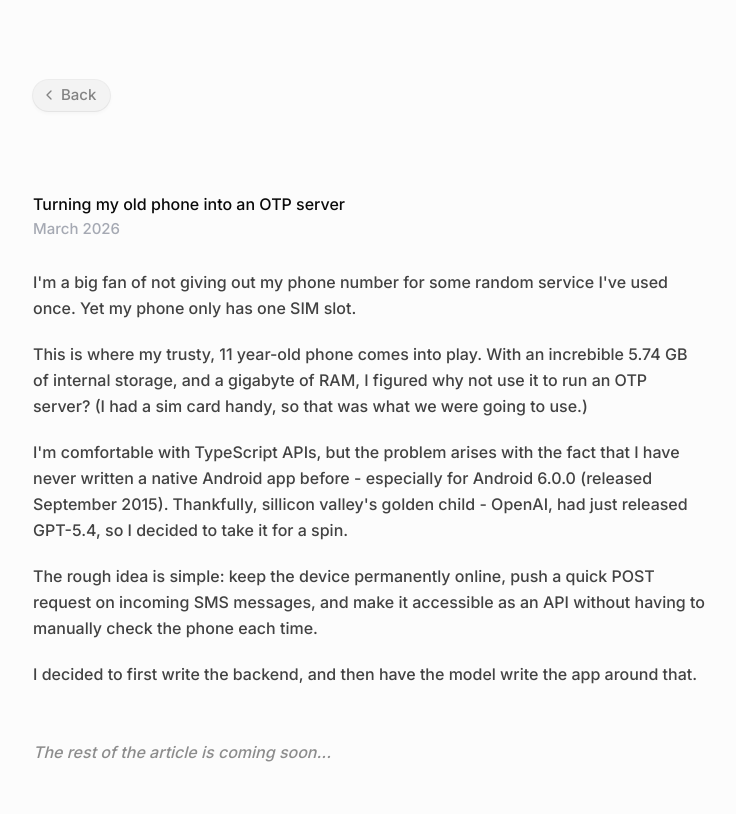
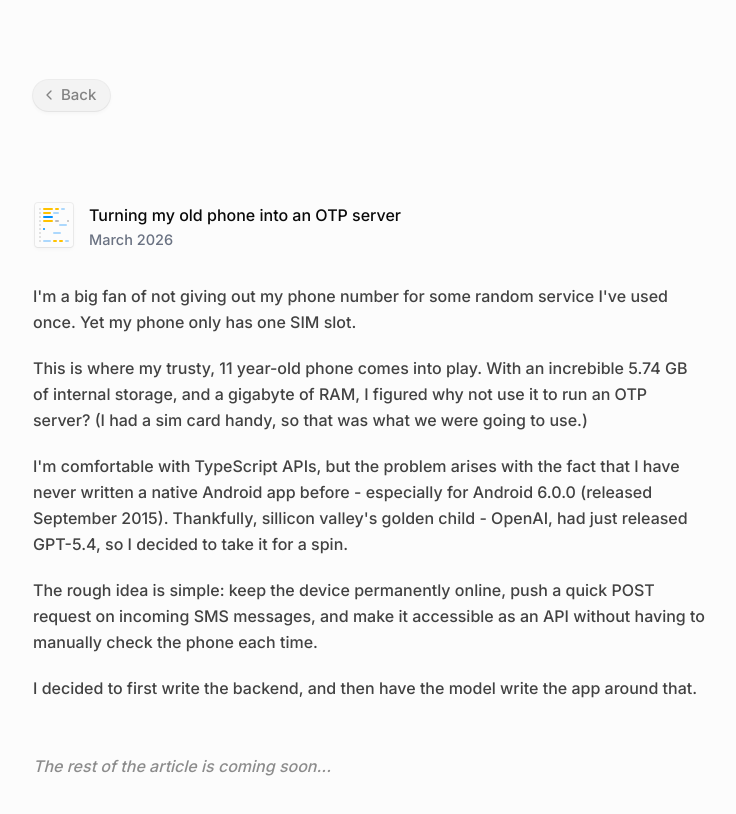
Before and after one commit to nocdn/portfolior, a Next.js app: page /writing/otp-api in a window 1280 px wide. Shown: the top 814 px of the page, without its empty margins (271-1007 px from the left). Built offline with nearby package versions, Linux system fonts and the light colour scheme; no server answers; what tailwindcss-motion would draw is missing.

Commit message:
feat: add new article headings, reusing the article component

```diff
--- a/app/writing/family-drawer/page.tsx
+++ b/app/writing/family-drawer/page.tsx
@@ -17,7 +17,11 @@ export default async function FamilyDrawer() {
 
   return (
     <div className="flex flex-col gap-5 px-5 md:px-0">
-      <ArticleHeading title={familyDrawerArticle.title} date={familyDrawerArticle.date} />
+      <ArticleHeading
+        title={familyDrawerArticle.title}
+        date={familyDrawerArticle.date}
+        href={familyDrawerHref}
+      />
       <p className="text-paragraph mb-2 max-w-2xl">
         It feels like whenever the topic of animations (whether that is web or otherwise) comes up,
         the{" "}
--- a/app/writing/otp-api/page.tsx
+++ b/app/writing/otp-api/page.tsx
@@ -11,7 +11,11 @@ export default async function OldPhoneOtpApiPage() {
 
   return (
     <div className="flex flex-col gap-5 px-5 md:px-0">
-      <ArticleHeading title={oldPhoneOtpApiArticle.title} date={oldPhoneOtpApiArticle.date} />
+      <ArticleHeading
+        title={oldPhoneOtpApiArticle.title}
+        date={oldPhoneOtpApiArticle.date}
+        href={oldPhoneOtpApiHref}
+      />
       <p className="text-paragraph max-w-2xl">
         I'm a big fan of not giving out my phone number for some random service I've used once. Yet
         my phone only has one SIM slot.
--- a/components/Article.tsx
+++ b/components/Article.tsx
@@ -59,34 +59,43 @@ export function Article({
   href,
   disabled,
   className,
+  titleTag = "p",
+  prefetch = true,
+  showBookIcon = true,
 }: {
   title: string
   date: string
   href: string
   disabled?: boolean
   className?: string
+  titleTag?: "p" | "h1"
+  prefetch?: boolean
+  showBookIcon?: boolean
 }) {
+  const TitleTag = titleTag
+
   return (
     <Link
       href={href}
-      prefetch={true}
+      prefetch={prefetch}
       className={`font-inter flex w-full gap-4 rounded-lg py-3 pl-0.5 text-[16px] leading-normal antialiased ${
         disabled ? "cursor-not-allowed" : "cursor-pointer"
       } ${className ?? ""}`}
     >
       <ArticleIcon seed={href} />
       <div>
-        <p className="text-gray-1200 font-medium">{title}</p>
+        <TitleTag className="text-gray-1200 font-medium">{title}</TitleTag>
         <div className="inline-flex shrink-0 items-center gap-2 whitespace-nowrap text-gray-500 dark:text-gray-400">
           {!disabled && <p className="text-[14.5px]">{date}</p>}
-          <span className="flex items-center gap-2">
-            {disabled && <p>Check back later</p>}
-            {disabled ? (
-              <ClockIcon className="h-4 w-4" strokeWidth={2.25} />
-            ) : (
-              <BookIcon className="h-4 w-4" strokeWidth={2.25} />
-            )}
-          </span>
+          {disabled || showBookIcon ? (
+            <span className="flex items-center gap-2">
+              {disabled && <p>Check back later</p>}
+              {disabled ? <ClockIcon className="h-4 w-4" strokeWidth={2.25} /> : null}
+              {!disabled && showBookIcon ? (
+                <BookIcon className="h-4 w-4" strokeWidth={2.25} />
+              ) : null}
+            </span>
+          ) : null}
         </div>
       </div>
     </Link>
--- a/components/ArticleHeading.tsx
+++ b/components/ArticleHeading.tsx
@@ -1,8 +1,22 @@
-export function ArticleHeading({ title, date }: { title: string; date: string }) {
+import { Article } from "./Article"
+
+export function ArticleHeading({
+  title,
+  date,
+  href,
+}: {
+  title: string
+  date: string
+  href: string
+}) {
   return (
-    <div className="mb-2">
-      <h1 className="w-fit font-medium">{title}</h1>
-      <p className="text-[15px] text-gray-500/60 dark:text-gray-400/60">{date}</p>
-    </div>
+    <Article
+      title={title}
+      date={date}
+      href={href}
+      prefetch={false}
+      titleTag="h1"
+      showBookIcon={false}
+    />
   )
 }
--- a/data/projects.tsx
+++ b/data/projects.tsx
@@ -266,7 +266,7 @@ export const projects: Project[] = [
       <p>
         A voting platform built for university society elections, with a password-protected admin
         panel, generating unique voting codes, and emailing them to voters through a{" "}
-        <InlineIconText icon={Flask} className="text-black">
+        <InlineIconText icon={Flask} className="text-black dark:text-gray-200">
           Flask
         </InlineIconText>{" "}
         backend using{" "}
```
Also changed, not shown: icons/projectsIcons.tsx (+1 -1 lines).
